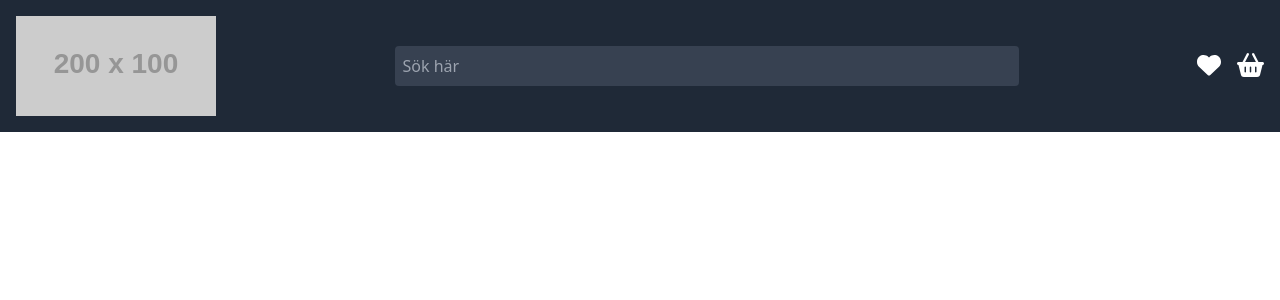
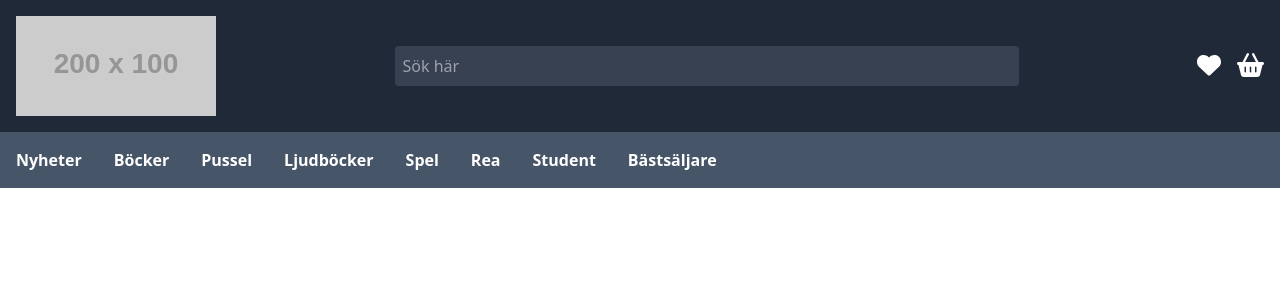
Before and after one commit to Nofilip/Bokiverse, a React (Vite) app: page / in a window 1280 px wide. Shown: the top 300 px of the page. Built offline with nearby package versions, Linux system fonts and the light colour scheme.

Commit message:
Fixed a Navbar

```diff
--- a/src/App.jsx
+++ b/src/App.jsx
@@ -1,5 +1,6 @@
 import './App.css'
 import Header from './components/header/header';
+import NavBar from './components/NavBar/NavBar';
 
 
 function App() {
@@ -7,7 +8,7 @@ function App() {
     <>
       <Header />
 
-
+      <NavBar />
     </>
   );
 }
--- /dev/null
+++ b/src/components/NavBar/NavBar.jsx
@@ -0,0 +1,34 @@
+const NavBar = () => {
+      return (
+        <nav className='grid grid-cols-4 gap-4 md:flex md:gap-8 bg-slate-600 text-white font-bold p-4 w-auto'>
+
+        <div className='hover:underline'>
+          <a href="http://">Nyheter</a>
+        </div>
+        <div className='hover:underline'>
+          <a href="http://">Böcker</a>
+        </div>
+        <div className='hover:underline'>
+          <a href="http://">Pussel</a>
+        </div>
+        <div className='hover:underline'>
+          <a href="http://">Ljudböcker</a>
+        </div>
+        <div className='hover:underline'>
+          <a href="http://">Spel</a>
+        </div>
+        <div className='hover:underline'>
+          <a href="http://">Rea</a>
+        </div>
+        <div className='hover:underline'>
+          <a href="http://">Student</a>
+        </div>
+        <div className='hover:underline'>
+          <a href="http://">Bästsäljare</a>
+        </div>
+      </nav>
+      )
+
+}
+
+export default NavBar;
```
